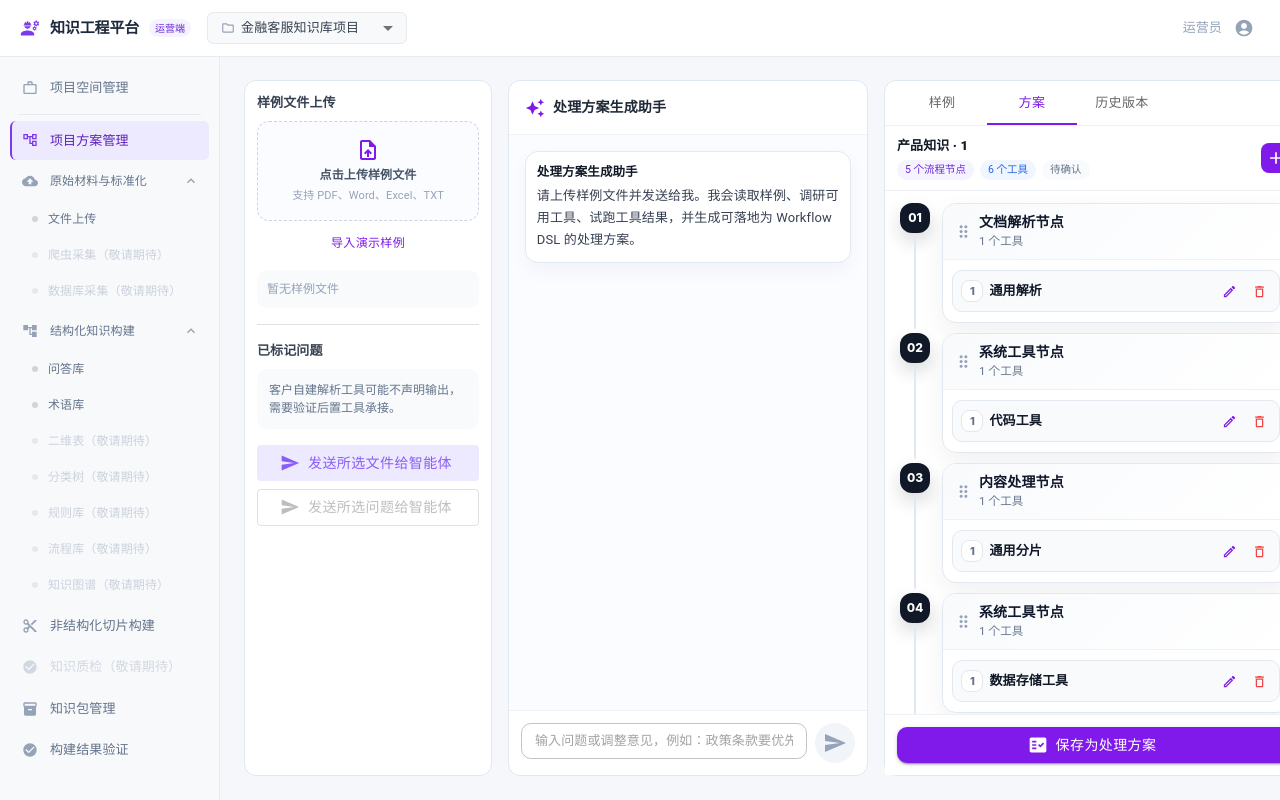
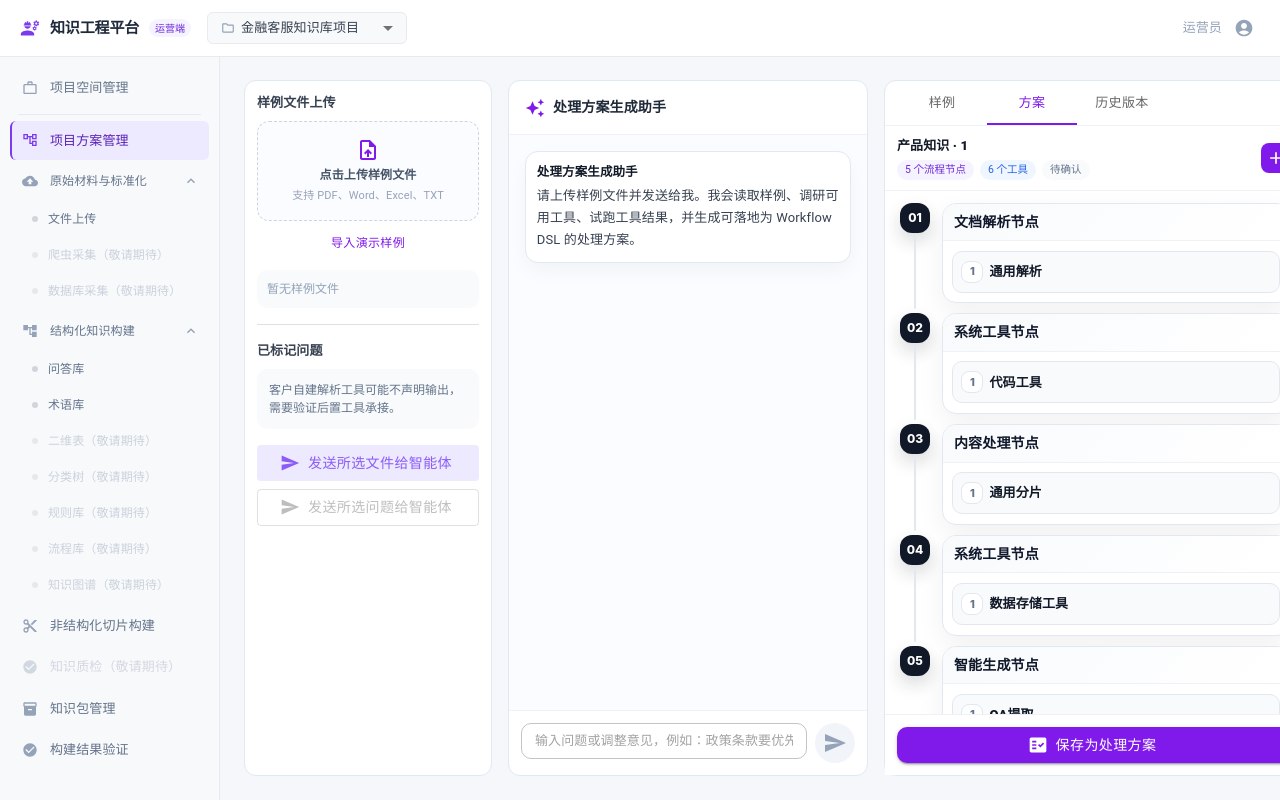
Before and after one commit to gzkhwen/knowledge-engineering-prototype, a React (Vite) app in the folder prototype/: page /#/ops/project/1/agent-workbench/1/1 in a window 1280 px wide. Built offline with nearby package versions, Linux system fonts and the light colour scheme.

Commit message:
fix: polish workflow node interactions

```diff
--- a/prototype/src/app/pages/AgentWorkbench.tsx
+++ b/prototype/src/app/pages/AgentWorkbench.tsx
@@ -32,7 +32,6 @@ import {
   CheckCircleOutline,
   Close,
   DeleteOutline,
-  DragIndicator,
   EditOutlined,
   ErrorOutline,
   FactCheck,
@@ -1492,8 +1491,7 @@ function WorkflowNodeCard({
   const isCardBuilding = section.nodes.some((node) => ["building", "selectingTool", "configuring"].includes(runtimeStates[node.nodeId]?.status ?? ""));
   const isReviewing = isReviewScanActive;
   const isSectionRunning = section.nodes.some((node) => runtimeStates[node.nodeId]?.status === "running");
-  const isSectionSuccess = section.nodes.length > 0 && section.nodes.every((node) => runtimeStates[node.nodeId]?.status === "success");
-  const sequenceBg = hasWarning ? "#f97316" : isSectionRunning ? "#7c3aed" : isSectionSuccess ? "#16a34a" : isReviewing ? "#801AEB" : "#111827";
+  const sequenceBg = hasWarning ? "#f97316" : isSectionRunning ? "#7c3aed" : isReviewing ? "#801AEB" : "#111827";
 
   return (
     <Box sx={{ display: "grid", gridTemplateColumns: "36px minmax(0, 1fr)", columnGap: 1.1 }}>
@@ -1519,7 +1517,7 @@ function WorkflowNodeCard({
             },
           }}
         >
-          {isSectionRunning ? <CircularProgress size={14} color="inherit" /> : isSectionSuccess ? <CheckCircleOutline sx={{ fontSize: 16 }} /> : String(index + 1).padStart(2, "0")}
+          {isSectionRunning ? <CircularProgress size={14} color="inherit" /> : String(index + 1).padStart(2, "0")}
         </Box>
         {index < total - 1 && (
           <Box sx={{ position: "relative", width: 24, flex: 1, minHeight: 32, my: 0.5, display: "flex", justifyContent: "center" }}>
@@ -1564,10 +1562,8 @@ function WorkflowNodeCard({
         }}
       >
         <Box sx={{ px: 1.4, py: 1.15, display: "flex", alignItems: "center", gap: 0.75, background: "linear-gradient(135deg, #f8fafc 0%, #ffffff 100%)", borderBottom: "1px solid #EEF2F7" }}>
-          {canEdit && <DragIndicator sx={{ color: "#94a3b8", cursor: "grab", fontSize: 19, flexShrink: 0 }} />}
           <Box sx={{ minWidth: 0, flex: 1 }}>
             <Typography sx={{ fontSize: 14, fontWeight: 900, color: "#0f172a", lineHeight: 1.3 }}>{section.category}节点</Typography>
-            <Typography sx={{ mt: 0.25, fontSize: 11.5, color: "#64748b" }}>{section.nodes.length} 个工具</Typography>
           </Box>
           {hasWarning && <Chip label="需处理" size="small" sx={{ height: 20, fontSize: 10.5, bgcolor: "#fff7ed", color: "#c2410c" }} />}
         </Box>
@@ -1586,6 +1582,10 @@ function WorkflowNodeCard({
 
           {section.nodes.map((node, toolIndex) => {
             const toolWarnings = warnings[node.nodeId] ?? [];
+            const runtimeState = runtimeStates[node.nodeId];
+            if (runtimeState?.status === "building" || runtimeState?.status === "selectingTool") {
+              return <ToolPendingRow key={node.nodeId} status={runtimeState.status} />;
+            }
             return (
               <ToolRuntimeRow
                 key={node.nodeId}
@@ -1594,7 +1594,7 @@ function WorkflowNodeCard({
                 canEdit={canEdit}
                 canDrag={canEdit && section.nodes.length > 1}
                 warnings={toolWarnings}
-                runtimeState={runtimeStates[node.nodeId]}
+                runtimeState={runtimeState}
                 onEdit={() => onEditTool(node.nodeId)}
                 onRemove={() => onRemoveTool(node.nodeId)}
                 onDragStart={(event) => { event.stopPropagation(); onToolDragStart(node.nodeId); }}
@@ -1604,6 +1604,38 @@ function WorkflowNodeCard({
             );
           })}
         </Stack>
+      </Box>
+    </Box>
+  );
+}
+
+function ToolPendingRow({ status }: { status: "building" | "selectingTool" }) {
+  return (
+    <Box
+      sx={{
+        px: 1,
+        py: 0.95,
+        borderRadius: "10px",
+        bgcolor: "#fbf7ff",
+        border: "1px dashed #c4b5fd",
+        display: "flex",
+        alignItems: "center",
+        gap: 0.8,
+        animation: "fadeInTool 0.28s ease-out both",
+        "@keyframes fadeInTool": {
+          from: { opacity: 0, transform: "translateY(4px)" },
+          to: { opacity: 1, transform: "translateY(0)" },
+        },
+      }}
+    >
+      <CircularProgress size={14} sx={{ color: "#801AEB" }} />
+      <Box sx={{ minWidth: 0 }}>
+        <Typography sx={{ fontSize: 13, fontWeight: 800, color: "#111827" }}>
+          {status === "building" ? "正在创建节点..." : "正在选择工具..."}
+        </Typography>
+        <Typography sx={{ mt: 0.15, fontSize: 11, color: "#7c3aed" }}>
+          {status === "building" ? "Agent 正在确定节点位置" : "工具选择完成后显示工具模块"}
+        </Typography>
       </Box>
     </Box>
   );
@@ -1636,7 +1668,7 @@ function ToolRuntimeRow({
 }) {
   const status = runtimeState?.status ?? "done";
   const isExpanded = status === "configuring";
-  const isActive = ["building", "selectingTool", "configuring", "running"].includes(status);
+  const isActive = ["configuring", "running"].includes(status);
   const visibleParamCount = runtimeState?.visibleParamCount ?? 0;
   const visibleParams = node.params.filter((param) => isParamVisible(node, param)).slice(0, Math.max(visibleParamCount, 0));
   const statusText = {
@@ -1669,10 +1701,16 @@ function ToolRuntimeRow({
         bgcolor: warnings.length ? "#fff7ed" : isActive ? "#fbf7ff" : status === "success" ? "#f0fdf4" : "#f8fafc",
         border: `1px solid ${warnings.length ? "#fed7aa" : isActive ? "#ddd6fe" : status === "success" ? "#bbf7d0" : "#e2e8f0"}`,
         boxShadow: isActive ? "0 8px 20px rgba(128, 26, 235, 0.08)" : "none",
+        animation: "fadeInTool 0.32s ease-out both",
+        transition: "background-color 0.2s ease, border-color 0.2s ease, box-shadow 0.2s ease",
+        "&:hover .tool-actions": { opacity: 1, pointerEvents: "auto" },
+        "@keyframes fadeInTool": {
+          from: { opacity: 0, transform: "translateY(5px)" },
+          to: { opacity: 1, transform: "translateY(0)" },
+        },
       }}
     >
       <Box sx={{ display: "flex", alignItems: "center", gap: 0.75 }}>
-        {canDrag && <DragIndicator sx={{ color: "#94a3b8", cursor: "grab", fontSize: 17, flexShrink: 0 }} />}
         <Box sx={{ width: 22, height: 22, borderRadius: "8px", bgcolor: "#fff", color: statusColor, border: `1px solid ${isActive ? "#ddd6fe" : "#e2e8f0"}`, display: "flex", alignItems: "center", justifyContent: "center", fontSize: 11, fontWeight: 800, flexShrink: 0 }}>
           {status === "running" ? <CircularProgress size={12} color="inherit" /> : status === "success" ? <CheckCircleOutline sx={{ fontSize: 14 }} /> : index + 1}
         </Box>
@@ -1683,11 +1721,23 @@ function ToolRuntimeRow({
           {statusText && <Typography sx={{ mt: 0.15, fontSize: 11, color: statusColor }}>{statusText}</Typography>}
         </Box>
         {status === "configuring" && <CircularProgress size={16} sx={{ color: "#c2410c" }} />}
-        {canEdit && status !== "building" && status !== "selectingTool" && <Tooltip title="编辑工具配置"><span><IconButton disabled={!canEdit} size="small" onClick={onEdit} sx={{ color: "#801AEB", width: 24, height: 24 }}><EditOutlined sx={{ fontSize: 15 }} /></IconButton></span></Tooltip>}
-        {canEdit && <Tooltip title="删除工具"><span><IconButton disabled={!canEdit} size="small" onClick={onRemove} sx={{ color: "#ef4444", width: 24, height: 24 }}><DeleteOutline sx={{ fontSize: 15 }} /></IconButton></span></Tooltip>}
+        {canEdit && (
+          <Stack className="tool-actions" direction="row" spacing={0.25} sx={{ opacity: 0, pointerEvents: "none", transition: "opacity 0.16s ease" }}>
+            <Tooltip title="编辑工具配置"><span><IconButton disabled={!canEdit} size="small" onClick={onEdit} sx={{ color: "#801AEB", width: 24, height: 24 }}><EditOutlined sx={{ fontSize: 15 }} /></IconButton></span></Tooltip>
+            <Tooltip title="删除工具"><span><IconButton disabled={!canEdit} size="small" onClick={onRemove} sx={{ color: "#ef4444", width: 24, height: 24 }}><DeleteOutline sx={{ fontSize: 15 }} /></IconButton></span></Tooltip>
+          </Stack>
+        )}
       </Box>
-      {isExpanded && (
-        <Box sx={{ mt: 1, p: 1, borderRadius: "9px", bgcolor: "#fff", border: "1px solid #fed7aa" }}>
+      <Box
+        sx={{
+          maxHeight: isExpanded ? 220 : 0,
+          opacity: isExpanded ? 1 : 0,
+          overflow: "hidden",
+          mt: isExpanded ? 1 : 0,
+          transition: "max-height 0.34s ease, opacity 0.22s ease, margin-top 0.34s ease",
+        }}
+      >
+        <Box sx={{ p: 1, borderRadius: "9px", bgcolor: "#fff", border: "1px solid #fed7aa" }}>
           <Typography sx={{ fontSize: 11.5, fontWeight: 800, color: "#9a3412", mb: 0.75 }}>正在写入工具参数</Typography>
           <Stack spacing={0.55}>
             {visibleParams.length === 0 ? (
@@ -1700,7 +1750,7 @@ function ToolRuntimeRow({
             ))}
           </Stack>
         </Box>
-      )}
+      </Box>
     </Box>
   );
 }
```
